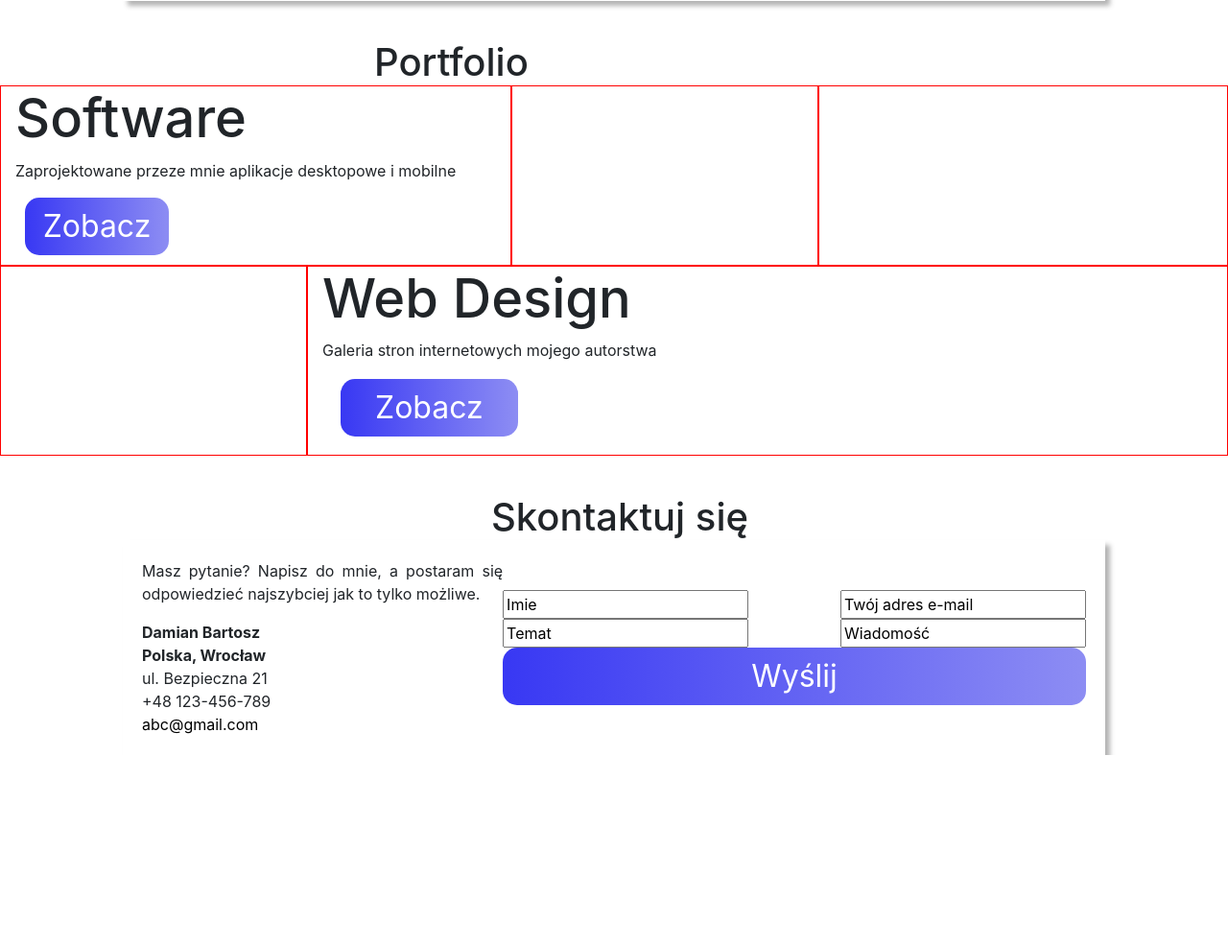
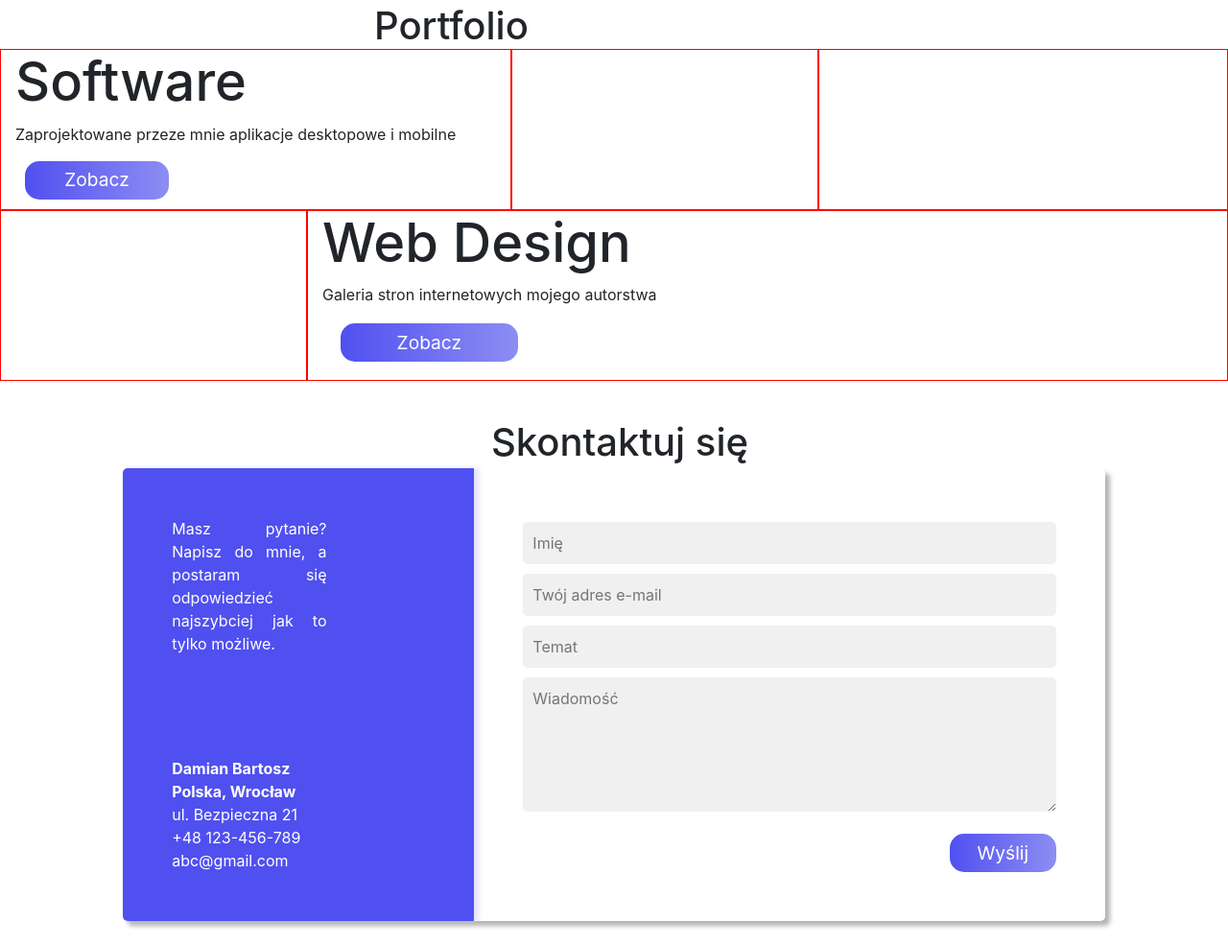
Before and after one commit to DamianBartosz/portfolio, a plain HTML site: page index.html in a window 1280 px wide. Shown: the part 1372-2357 px from the top of the page at 96% size. Before the commit the page ends 2159 px from the top, so only its background shows below. Drawn offline with nearby package versions, Linux system fonts and the light colour scheme.

Commit message:
Add style of Contact section

```diff
--- a/css/style.css
+++ b/css/style.css
@@ -1,3 +1,7 @@
+:root{
+    --main-color: rgb(80, 80, 240);
+}
+
 .bar {
     display: flex;
     justify-content: space-between;
@@ -62,7 +66,7 @@ h3 {
     text-align: center;
     padding-top: 77px;
     padding-bottom: 290px;
-    background-image: linear-gradient(-90deg, rgb(141, 141, 243), rgb(56, 56, 243));
+    background-image: linear-gradient(-90deg, rgb(141, 141, 243), var(--main-color));
     color: white;
 }
 
@@ -74,22 +78,23 @@ h3 {
 }
 
 .button {
-    height: 60px;
+    height: 40px;
     width: 100%;
     align-self: center;
-    background-image: linear-gradient(-90deg, rgb(141, 141, 243), rgb(56, 56, 243));
+    background-image: linear-gradient(-90deg, rgb(141, 141, 243), var(--main-color));
     border-radius: 15px;
     border: none;
-    font-size: 2rem;
+    font-size: 1.2rem;
     color: white;
 }
 
-.button:hover {
-    transition: all 0.2s ease-in-out;
-    color: rgb(56, 56, 243);
-    border: 1px solid rgb(56, 56, 243);
+.button:hover, .button:focus{
+    transition: all 0.15s ease-in-out;
+    color: var(--main-color);
+    border: 1px solid var(--main-color);
     background-image: none;
     background-color: #fff;
+    outline: none;
 }
 
 .buttonOutside {
@@ -109,9 +114,12 @@ h3 {
     align-items: center;
     width: 80%;
     margin: auto;
+    margin-bottom: 25px;
+    margin-top: 3px;
     box-shadow: 5px 5px 5px 0px rgba(0, 0, 0, 0.30);
     padding: 20px;
     text-align: justify;
+    border-radius: 5px;
 }
 
 .photo {
@@ -119,7 +127,7 @@ h3 {
 }
 
 .shortInfo {
-    min-width: 210px;
+    min-width: 230px;
     width: 20%;
     line-height: 1.5;
 }
@@ -136,12 +144,11 @@ h3 {
 .dotts {
     width: 0;
     align-self: stretch;
-    border-left: 4px dotted rgb(56, 56, 243);
-    margin: 10px;
+    border-left: 4px dotted var(--main-color);
 }
 
 .distinction {
-    color: rgb(56, 56, 243);
+    color: var(--main-color);
     font-weight: bold;
 }
 
@@ -172,3 +179,69 @@ h3 {
 .col-xs-12{
     border: 1px solid red;
 }
+
+.mailMe{
+    display: flex;
+    flex-direction: column;
+    margin: 5%;
+}
+
+#contactContent{
+    padding: 0;
+}
+
+.contact{
+    display: flex;
+    flex-direction: column;
+    justify-content: space-between;
+    box-sizing: content-box;
+    background-color: var(--main-color);
+    align-self: stretch;
+    margin: 0;
+    border-top-left-radius: 5px;
+    border-bottom-left-radius: 5px;
+    padding: 5%;
+    padding-right: 15%;
+    color: white;
+    width: 30%;
+    min-width: 130px;
+    box-shadow: 5px 0px 5px 0px rgba(200, 200, 250, 0.5);
+}
+
+.contact a{
+    color: white;
+}
+
+input[type="text"], textarea{
+    border-radius: 5px;
+    border: 1px solid var(--main-color);
+    border: none;
+    margin: 5px auto;
+    width: 100%;
+    background-color: rgb(240, 240, 240);
+    padding: 10px;
+    outline: none;
+}
+
+input[type="text"]:focus, textarea:focus{
+    box-shadow: 0px 0px 5px 2px rgba(200, 200, 250, 0.5);
+    border: 1px solid rgb(200, 200, 250);
+    background-color: rgb(230, 230, 250);
+}
+
+form{
+    position: relative;
+    height: 370px;
+}
+
+form .button{
+    width: 20%;
+    min-width: 80px;
+    position: absolute;
+    right: 0;
+    bottom: 0;
+}
+
+#mes{
+    height: 150px;
+}
--- a/index.html
+++ b/index.html
@@ -99,16 +99,16 @@
                 <h3>Portfolio</h3>
             </header>
             <div class="row">
-                <section class="col-xs-12 col-md-5 software">
+                <section class="col-xs-12 col-sm-8 col-md-5 software">
                     <h2>Software</h2>
                     <p>Zaprojektowane przeze mnie aplikacje desktopowe i mobilne</p>
                     <a href="#" class="buttonOutside">
                         <input class="button" type="button" value="Zobacz">
                     </a>
                 </section>
-                <div class="col-xs-12 col-md-3 first"></div>
-                <div class="col-xs-12 col-md-4 second"></div>
-                <div class="col-xs-12 col-md-3 third"></div>
+                <div class="col-xs-12 col-sm-4 col-md-3 first"></div>
+                <div class="col-xs-12 col-sm-6 col-md-4 second"></div>
+                <div class="col-xs-12 col-sm-6 col-md-3 third"></div>
                 <section class="col-xs-12 col-md-9 web">
                     <h2>Web Design</h2>
                     <p>Galeria stron internetowych mojego autorstwa</p>
@@ -122,7 +122,7 @@
             <header id="contact">
                 <h3>Skontaktuj się</h3>
             </header>
-            <div class="content">
+            <div class="content" id="contactContent">
                 <section class="contact">
                     <div class="message">
                         <p>
@@ -146,10 +146,10 @@
                 </section>
                 <section class="mailMe">
                     <form>
-                        <input type="text" name="name" id="name" value="Imie">
-                        <input type="text" name="name" id="name" value="Twój adres e-mail">
-                        <input type="text" name="name" id="name" value="Temat">
-                        <input type="text" name="name" id="name" value="Wiadomość">
+                        <input type="text" name="name" id="name" placeholder="Imię">
+                        <input type="text" name="email" id="email" placeholder="Twój adres e-mail">
+                        <input type="text" name="topic" id="topic" placeholder="Temat">
+                        <textarea name="message" rows="5" placeholder="Wiadomość"></textarea>
                         <button type="submit" class="button">Wyślij</button>
                     </form>
                 </section>
```
